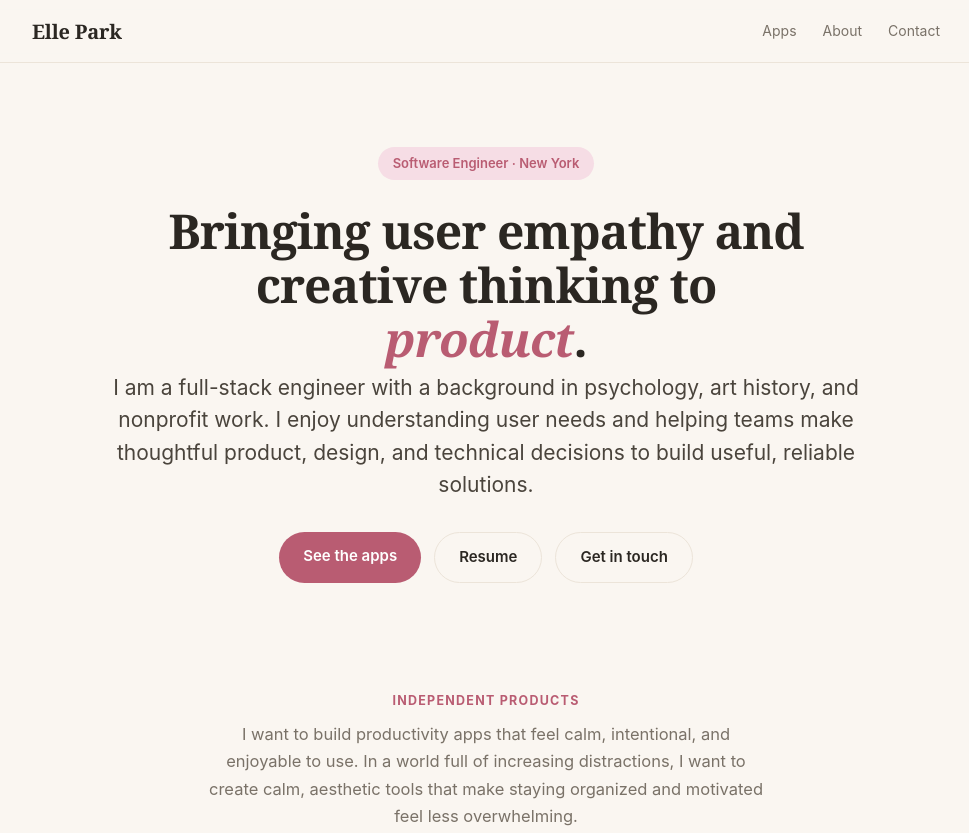
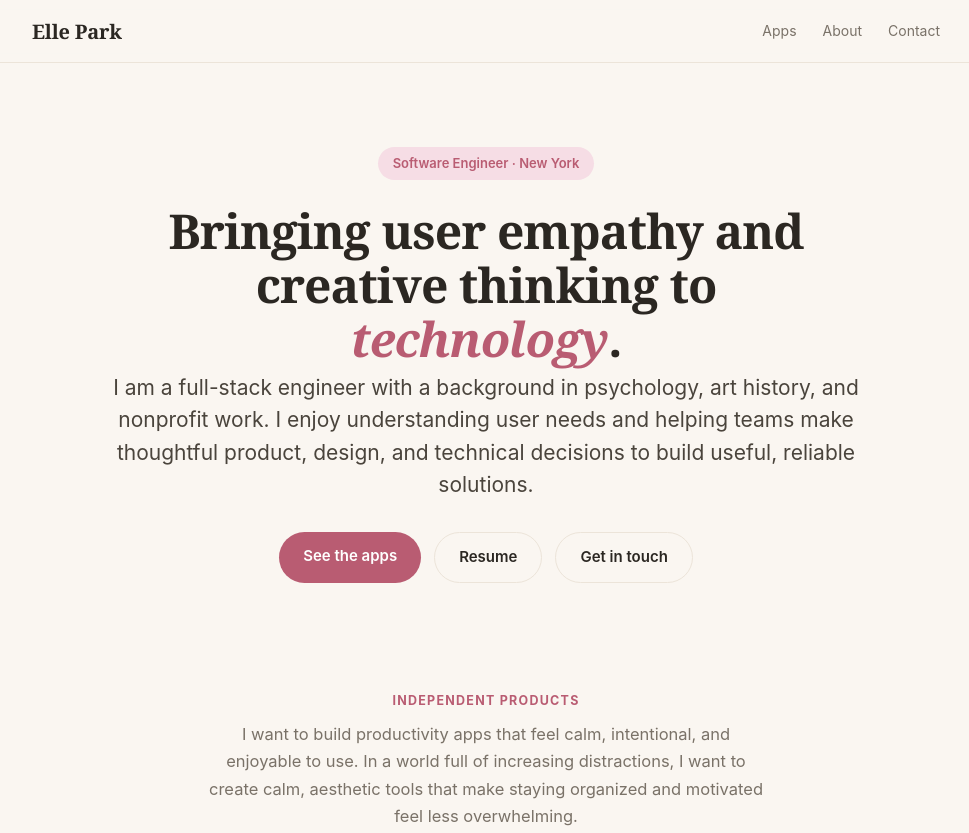
Before and after one commit to ellevpark/ellevpark.github.io, a plain HTML site: page index.html in a window 1280 px wide. Shown: the top 833 px of the page, without its empty margins (154-1123 px from the left). Drawn offline with Linux system fonts and the light colour scheme.

Commit message:
Update index.html

```diff
--- a/index.html
+++ b/index.html
@@ -151,7 +151,7 @@
 <header class="hero">
   <div class="wrap">
     <span class="eyebrow">Software Engineer · New York</span>
-    <h1>Bringing user empathy and creative thinking to <em>product</em>.</h1>
+    <h1>Bringing user empathy and creative thinking to <em>technology</em>.</h1>
     <p class="lead">I am a full-stack engineer with a background in psychology, art history, and nonprofit work. I enjoy understanding user needs and helping teams make thoughtful product, design, and technical decisions to build useful, reliable solutions.
     </p>
     <div class="hero-actions">
```
